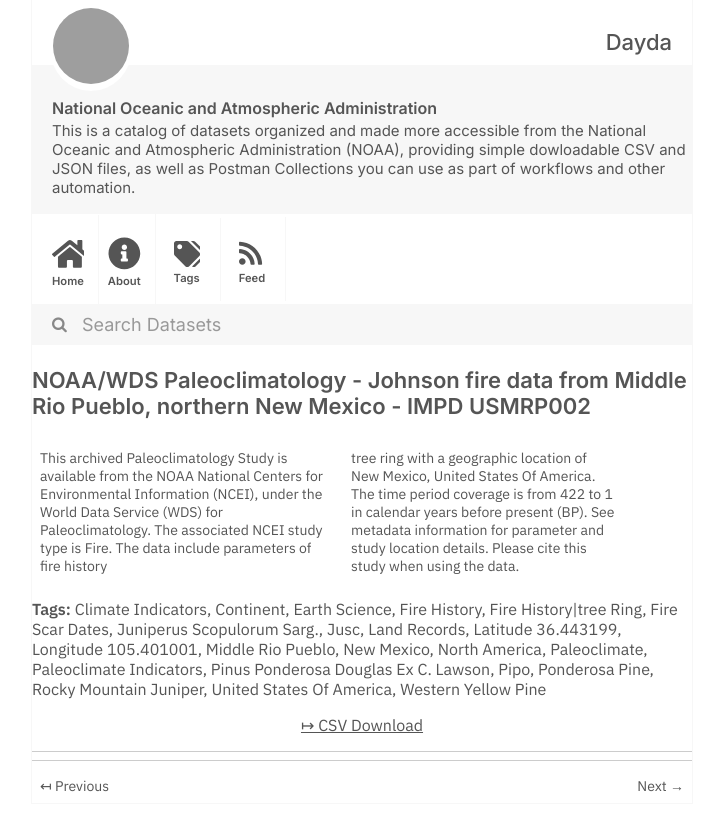
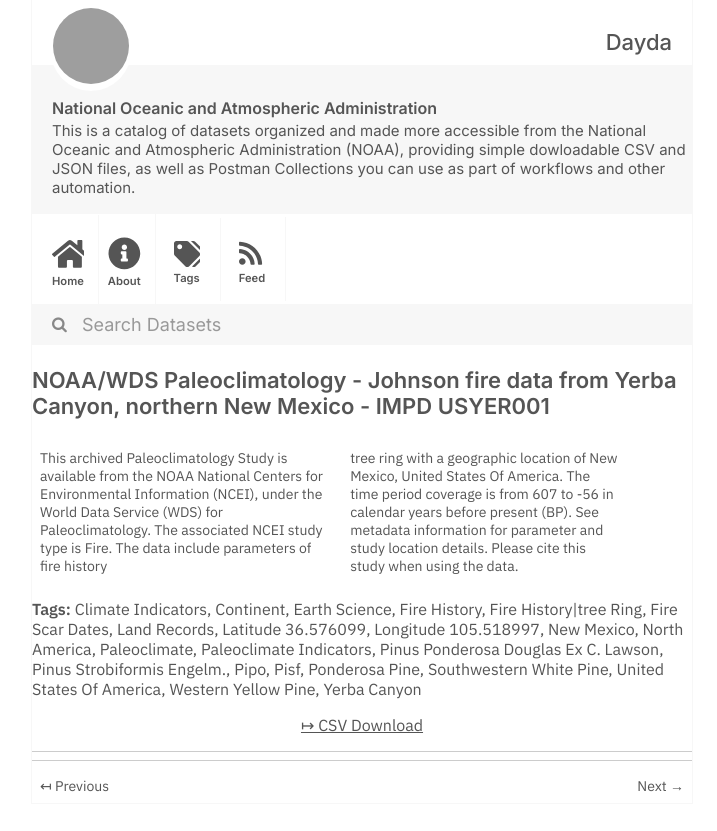
Before and after one commit to dayda-entities/national-oceanic-and-atmospheric-administration, a Jekyll site: the page built from _posts/2020-11-12-noaawds-paleoclimatology-johns.md, in a window 1280 px wide, cut to the strip 0-831 px from the top of the page. Shown: the whole strip, without its empty margins (278-995 px from the left). Built offline with Jekyll 4.4.1, drawn with Linux system fonts in a browser that asks for light colours; grey boxes are pictures that could not be loaded.

Commit message:
Publish Data

```diff
--- a/_posts/2020-11-12-noaawds-paleoclimatology-johns.md
+++ b/_posts/2020-11-12-noaawds-paleoclimatology-johns.md
@@ -1,9 +1,9 @@
 ---
 title: >-
-  NOAA/WDS Paleoclimatology - Johnson fire data from Middle Rio Pueblo, northern
-  New Mexico - IMPD USMRP002
-created: '2020-11-12T05:48:17.150473'
-modified: '2021-02-26T16:15:19.354312'
+  NOAA/WDS Paleoclimatology - Johnson fire data from Yerba Canyon, northern New
+  Mexico - IMPD USYER001
+created: '2020-11-12T05:48:18.316088'
+modified: '2021-02-26T16:16:43.303990'
 state: active
 type: dataset
 tags:
@@ -13,27 +13,27 @@ tags:
   - Fire History
   - Fire History|tree Ring
   - Fire Scar Dates
-  - Juniperus Scopulorum Sarg.
-  - Jusc
   - Land Records
-  - Latitude 36.443199
-  - Longitude  105.401001
-  - Middle Rio Pueblo
+  - Latitude 36.576099
+  - Longitude  105.518997
   - New Mexico
   - North America
   - Paleoclimate
   - Paleoclimate Indicators
   - Pinus Ponderosa Douglas Ex C. Lawson
+  - Pinus Strobiformis Engelm.
   - Pipo
+  - Pisf
   - Ponderosa Pine
-  - Rocky Mountain Juniper
+  - Southwestern White Pine
   - United States Of America
   - Western Yellow Pine
+  - Yerba Canyon
 groups: []
 csv_url: >-
-  https://www.ncei.noaa.gov/pub/data/paleo/firehistory/firescar/northamerica/supplemental/usmrp002_tree_meta.csv
+  https://www.ncei.noaa.gov/pub/data/paleo/firehistory/firescar/northamerica/supplemental/usyer001_tree_meta.csv
 json_url: ''
 layout: post
 
 ---
-This archived Paleoclimatology Study is available from the NOAA National Centers for Environmental Information (NCEI), under the World Data Service (WDS) for Paleoclimatology. The associated NCEI study type is Fire. The data include parameters of fire history|tree ring with a geographic location of New Mexico, United States Of America. The time period coverage is from 422 to 1 in calendar years before present (BP). See metadata information for parameter and study location details. Please cite this study when using the data.
+This archived Paleoclimatology Study is available from the NOAA National Centers for Environmental Information (NCEI), under the World Data Service (WDS) for Paleoclimatology. The associated NCEI study type is Fire. The data include parameters of fire history|tree ring with a geographic location of New Mexico, United States Of America. The time period coverage is from 607 to -56 in calendar years before present (BP). See metadata information for parameter and study location details. Please cite this study when using the data.
```
